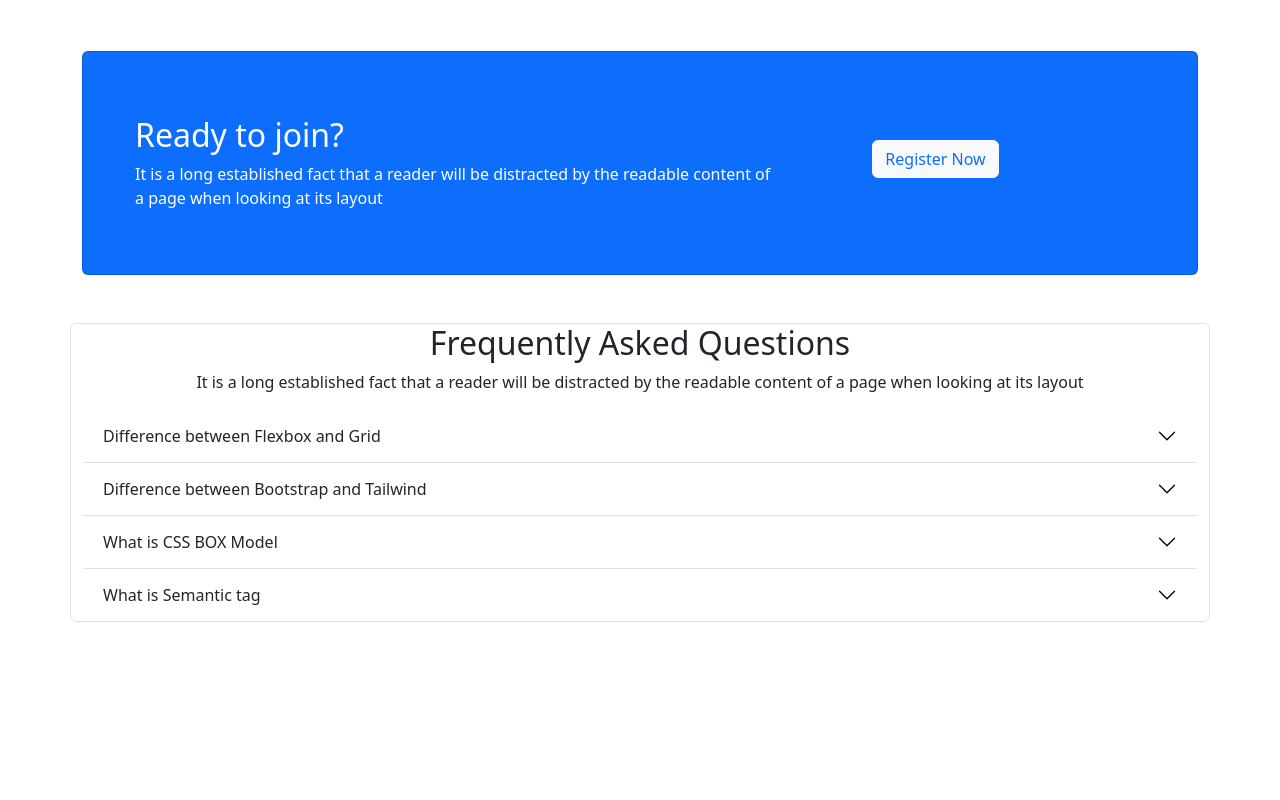
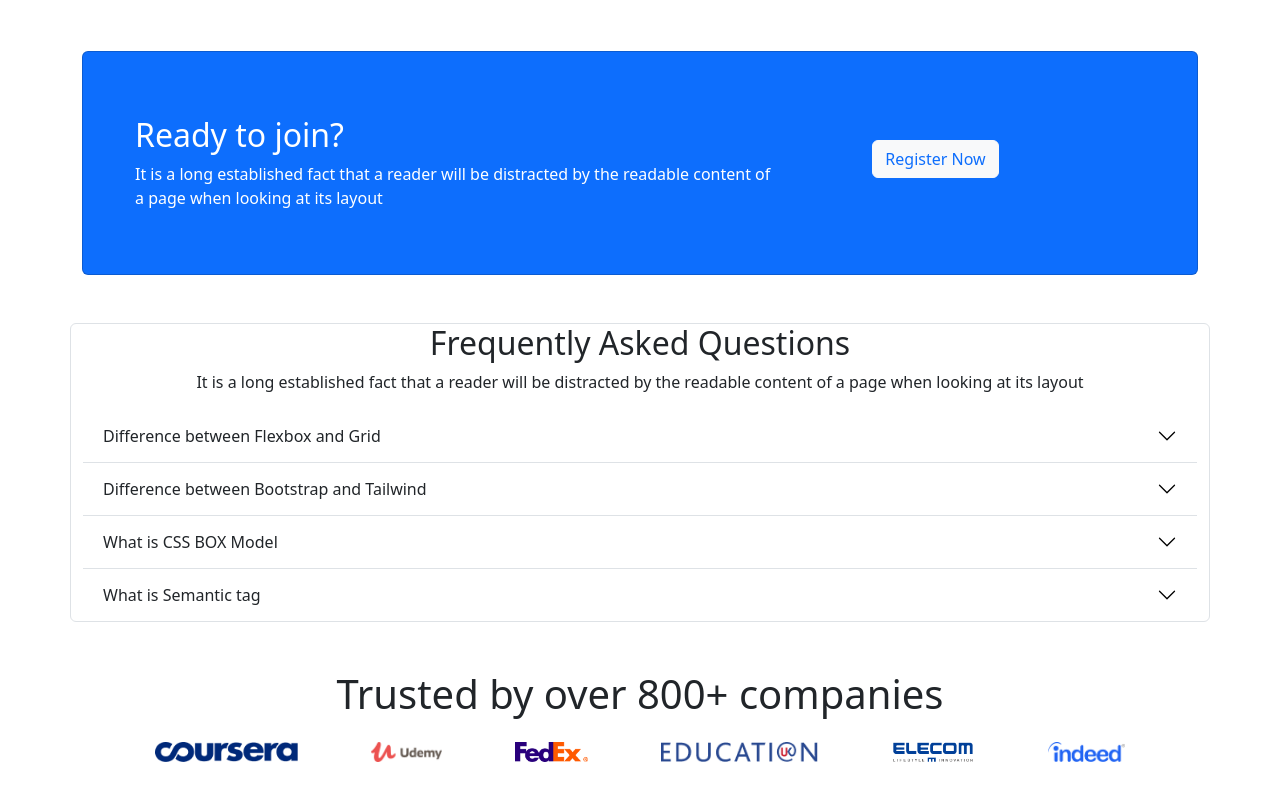
Before and after one commit to ZahirulIslam1/edtech-website, a plain HTML site: page index.html in a window 1280 px wide. Shown: the part 2564-3364 px from the top of the page. Before the commit the page ends 3234 px from the top, so only its background shows below. Drawn offline with nearby package versions, Linux system fonts and the light colour scheme.

Commit message:
added company

```diff
--- a/index.html
+++ b/index.html
@@ -343,6 +343,19 @@
         <!-- Asked Questions section end -->
 
         <!-- company section start -->
+
+        <section class="container">
+            <h1 class="text-center mb-4">Trusted by over 800+ companies</h1>
+            <div class="d-flex justify-content-evenly mb-5 p-0" style="height: 20px;">
+                <img src="images/company/company-1.png" alt="">
+                <img src="images/company/company-2.png" alt="">
+                <img src="images/company/company-3.png" alt="">
+                <img src="images/company/company-4.png" alt="">
+                <img src="images/company/company-5.png" alt="">
+                <img src="images/company/company-6.png" alt="">
+            </div>
+
+        </section>
         <!-- company section end -->
     </main>
 
```
